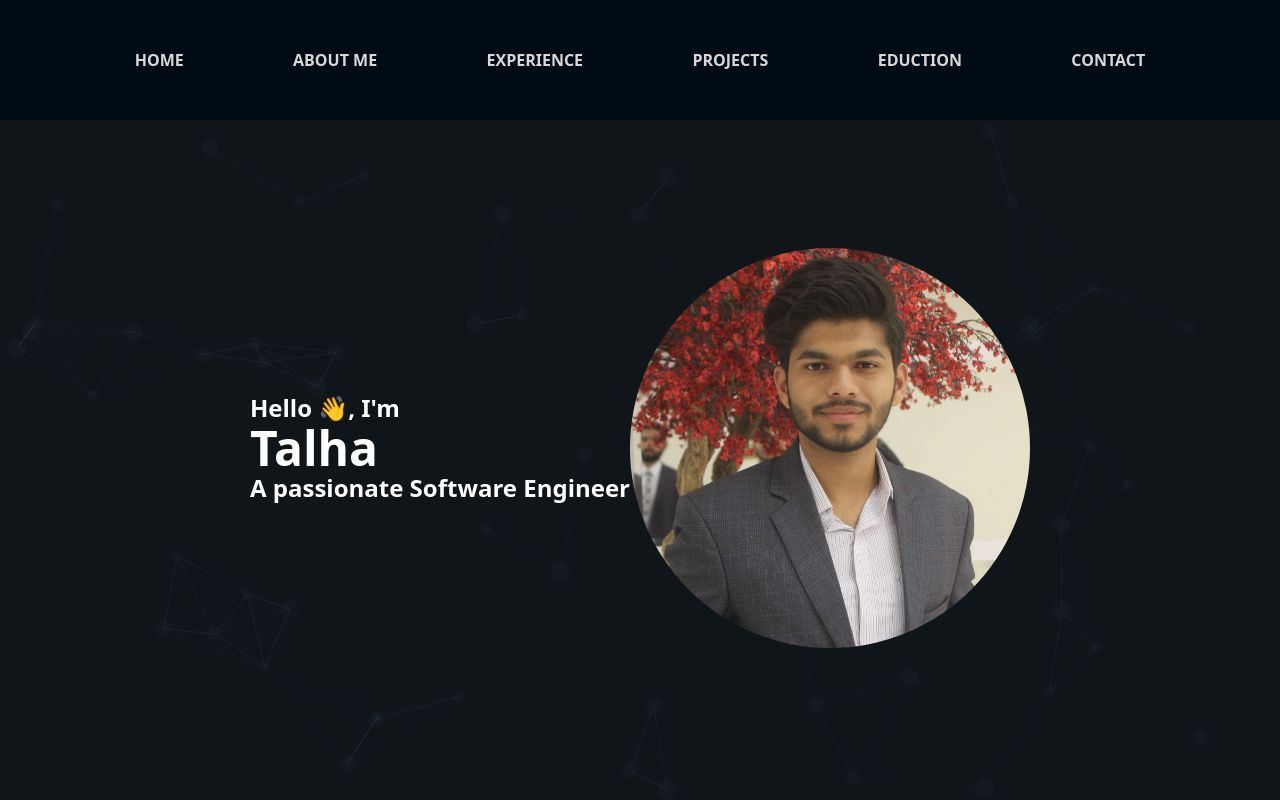
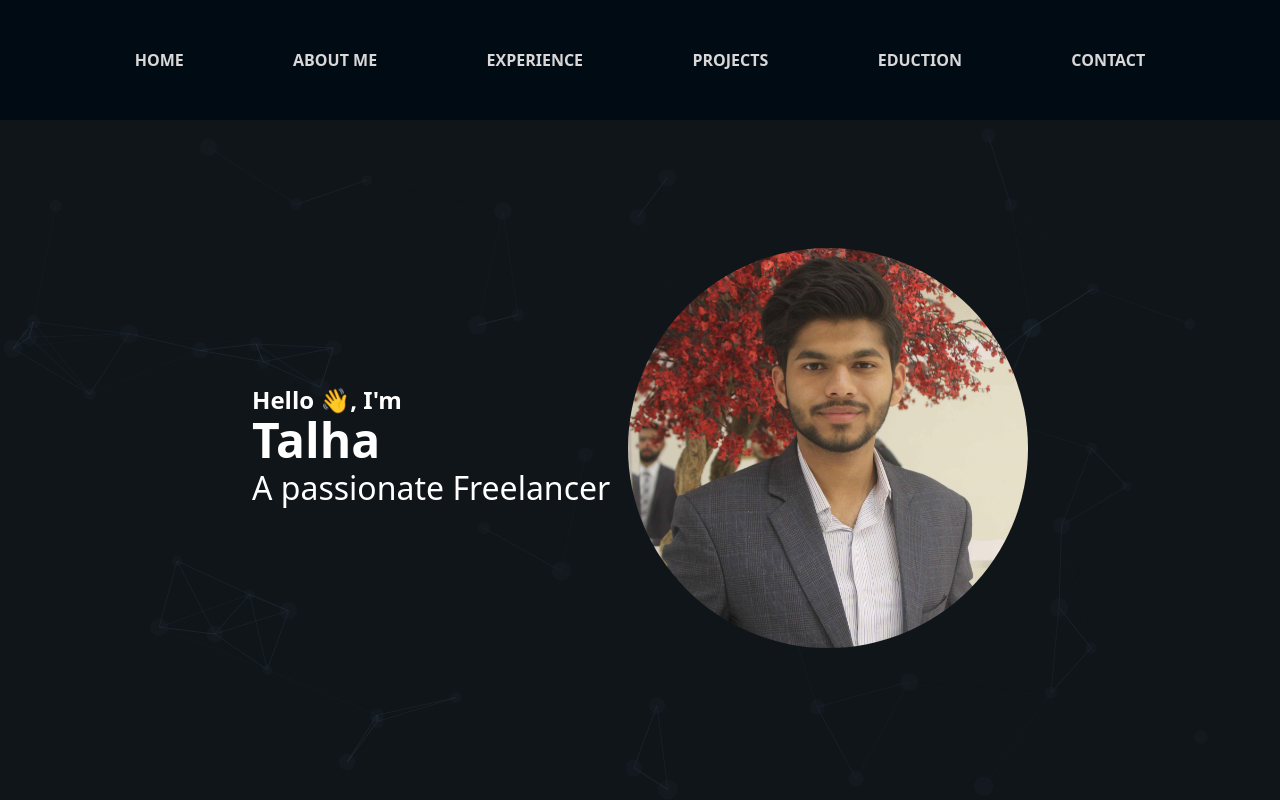
Before and after one commit to talhaiftikhar12549/talhaiftikhar, a React (Vite) app: page / in a window 1280 px wide. Shown: the top 800 px of the page. Built offline with nearby package versions, Linux system fonts and the light colour scheme.

Commit message:
added typing text animation

```diff
--- a/package.json
+++ b/package.json
@@ -13,6 +13,7 @@
     "@tsparticles/react": "^3.0.0",
     "react": "^18.3.1",
     "react-dom": "^18.3.1",
+    "react-type-animation": "^3.2.0",
     "tsparticles": "^3.7.1"
   },
   "devDependencies": {
--- a/src/components/HeroSection.jsx
+++ b/src/components/HeroSection.jsx
@@ -1,4 +1,5 @@
 import talhaPic from "../assets/talha crop.jpg"
+import TypingTextAnimation from "./TypingTextAnimation"
 export default function HeroSection() {
     return (
         <>
@@ -7,7 +8,10 @@ export default function HeroSection() {
                     <div>
                         <p className="text-2xl font-bold">Hello 👋, I'm</p>
                         <p className="text-5xl font-bold">Talha</p>
-                        <p className="text-2xl font-bold">A passionate Software Engineer</p>
+                        {/* <p className="text-2xl font-bold">A passionate Software Engineer</p> */}
+                        <div className="">
+                            <TypingTextAnimation />
+                        </div>
                     </div>
                     <div>
                         <img className="rounded-full h-[400px] w-[400px]" src={talhaPic} alt="Talha" />
--- /dev/null
+++ b/src/components/TypingTextAnimation.jsx
@@ -0,0 +1,24 @@
+import { TypeAnimation } from 'react-type-animation';
+
+export default function TypingTextAnimation()
+{
+    return(
+        <TypeAnimation
+        sequence={[
+          // Same substring at the start will only be typed out once, initially
+          'A passionate Software Engineer',
+          2000, // wait 1s before replacing "Mice" with "Hamsters"
+          'A passionate Freelancer',
+          2000,
+          'A passionate Mern Stack Engineer',
+          2000,
+          'A passionate SEO Content Writter',
+          2000
+        ]}
+        wrapper="span"
+        speed={50}
+        style={{ fontSize: '2em', display: 'inline-block' }}
+        repeat={Infinity}
+      />
+    )
+}
```
Also changed, not shown: 1 other file (tests, documents, lock files or other folders).
